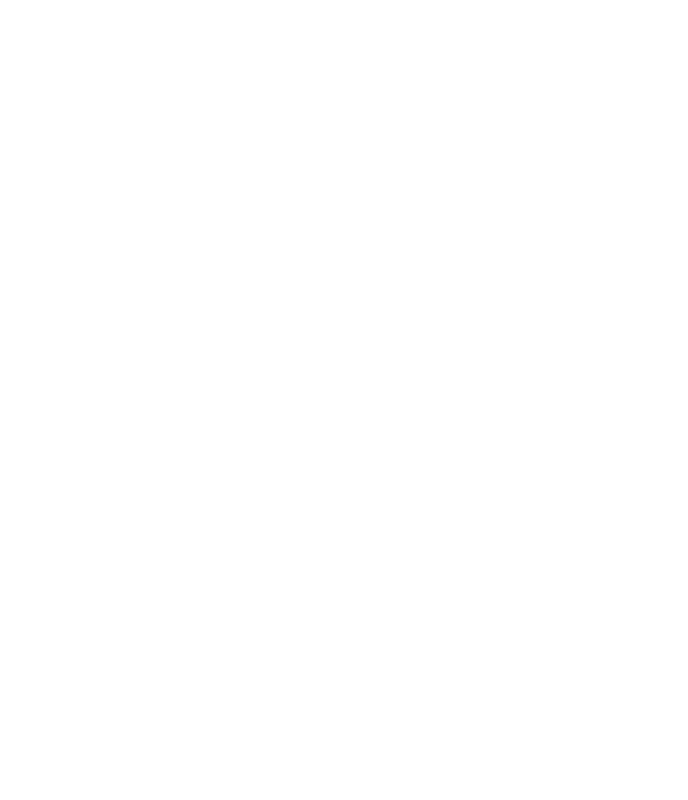
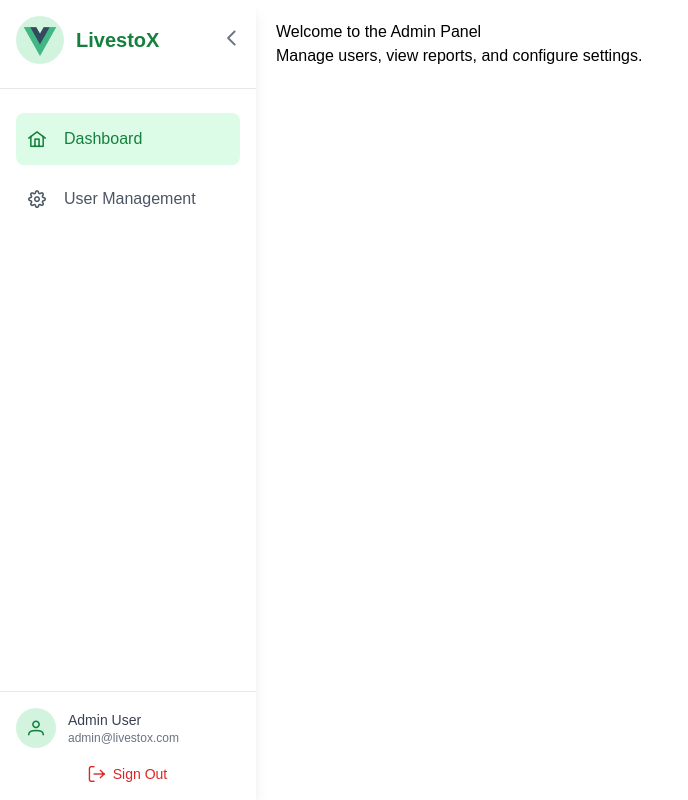
Before and after one commit to LawX22/LivestoX2, a Vue app: page /admin/adminDashboard in a window 1280 px wide. Before the commit this address had no page. Shown: the whole page, without its empty margins (0-688 px from the left). Built offline with nearby package versions, Linux system fonts and the light colour scheme; a web font is replaced by a local one.

Commit message:
Added  Admin SideBar and pages

```diff
--- /dev/null
+++ b/src/components/Admin/SideBar.vue
@@ -0,0 +1,149 @@
+<script lang="ts">
+import { defineComponent, ref, watch } from 'vue';
+import { useRouter, useRoute } from 'vue-router';
+
+export default defineComponent({
+  name: 'AdminSidebar',
+  props: {
+    collapsed: {
+      type: Boolean,
+      default: false
+    }
+  },
+  setup(props, { emit }) {
+    const router = useRouter();
+    const route = useRoute();
+    const isCollapsed = ref(props.collapsed);
+
+    const toggleSidebar = () => {
+      isCollapsed.value = !isCollapsed.value;
+      emit('collapse-change', isCollapsed.value);
+    };
+
+    const navigateTo = (route: string) => {
+      router.push(route);
+    };
+
+    // Menu items with icons and routes
+    const menuItems = ref([
+      {
+        label: 'Dashboard',
+        icon: 'pi pi-home',
+        route: '/admin/adminDashboard',
+        active: false
+      },
+      {
+        label: 'User Management',
+        icon: 'pi pi-cog',
+        route: '/admin/userManagement',
+        active: false
+      }
+    ]);
+
+    // Function to update active state of menu items
+    const updateActiveMenu = () => {
+      menuItems.value.forEach(item => {
+        item.active = item.route === route.path;
+      });
+    };
+
+    // Watch for route changes and update active menu
+    watch(() => route.path, updateActiveMenu, { immediate: true });
+
+    return {
+      isCollapsed,
+      toggleSidebar,
+      navigateTo,
+      menuItems,
+      logoPath: "/src/assets/vue.svg" // Same logo path from your sign-in page
+    };
+  }
+});
+</script>
+
+<template>
+  <div
+    class="admin-sidebar h-screen bg-white shadow-lg flex flex-col transition-all duration-300"
+    :class="isCollapsed ? 'w-20' : 'w-64'"
+  >
+    <!-- Logo and Brand -->
+    <div class="flex items-center p-4" :class="isCollapsed ? 'justify-center' : 'justify-between'">
+      <div class="flex items-center gap-3" v-if="!isCollapsed">
+        <div class="bg-green-500 bg-opacity-20 p-2 rounded-full">
+          <img :src="logoPath" alt="LivestoX" class="w-8 h-8 object-contain" />
+        </div>
+        <span class="font-bold text-xl text-green-700">LivestoX</span>
+      </div>
+      <div class="bg-green-500 bg-opacity-20 p-2 rounded-full" v-else>
+        <img :src="logoPath" alt="LivestoX" class="w-8 h-8 object-contain" />
+      </div>
+
+      <button
+        @click="toggleSidebar"
+        class="text-gray-500 hover:text-green-700 transition-colors"
+        :class="isCollapsed ? 'hidden' : ''"
+      >
+        <i class="pi pi-chevron-left"></i>
+      </button>
+    </div>
+
+    <!-- Toggle button when collapsed -->
+    <button
+      v-if="isCollapsed"
+      @click="toggleSidebar"
+      class="text-gray-500 hover:text-green-700 transition-colors text-center my-2"
+    >
+      <i class="pi pi-chevron-right"></i>
+    </button>
+
+    <!-- Divider -->
+    <div class="border-b border-gray-200 my-2"></div>
+
+    <!-- Navigation Menu -->
+    <div class="flex-1 overflow-y-auto py-4">
+      <ul class="space-y-2 px-4">
+        <li v-for="(item, index) in menuItems" :key="index">
+          <a
+            href="#"
+            class="flex items-center p-3 rounded-lg transition-all duration-200"
+            :class="item.active
+              ? 'bg-green-100 text-green-700'
+              : 'text-gray-600 hover:bg-green-50 hover:text-green-700'"
+            @click.prevent="navigateTo(item.route)"
+          >
+            <i :class="item.icon" class="text-lg" :style="{ minWidth: '24px' }"></i>
+            <span class="ml-3 font-medium truncate" v-if="!isCollapsed">{{ item.label }}</span>
+          </a>
+        </li>
+      </ul>
+    </div>
+
+    <!-- User Profile Section -->
+    <div class="border-t border-gray-200 p-4">
+      <div class="flex items-center" :class="isCollapsed ? 'justify-center' : ''">
+        <div class="flex-shrink-0">
+          <div class="w-10 h-10 rounded-full bg-green-500 bg-opacity-20 flex items-center justify-center text-green-700">
+            <i class="pi pi-user"></i>
+          </div>
+        </div>
+        <div class="ml-3" v-if="!isCollapsed">
+          <p class="text-sm font-medium text-gray-700">Admin User</p>
+          <p class="text-xs text-gray-500">admin@livestox.com</p>
+        </div>
+      </div>
+      <div class="mt-4 flex justify-center" v-if="!isCollapsed">
+        <button
+          class="w-full flex items-center justify-center gap-2 text-red-600 hover:text-red-800 text-sm font-medium transition-colors"
+        >
+          <i class="pi pi-sign-out"></i>
+          <span>Sign Out</span>
+        </button>
+      </div>
+      <div class="mt-4 flex justify-center" v-else>
+        <button class="text-red-600 hover:text-red-800 transition-colors">
+          <i class="pi pi-sign-out"></i>
+        </button>
+      </div>
+    </div>
+  </div>
+</template>
--- /dev/null
+++ b/src/views/admin/AdminDashboard.vue
@@ -0,0 +1,49 @@
+<script lang="ts">
+import { defineComponent, ref } from 'vue';
+import SideBar from '../../components/Admin/SideBar.vue';
+
+export default defineComponent({
+  name: 'SidebarOnly',
+  components: {
+    SideBar
+  },
+  setup() {
+    const sidebarCollapsed = ref(false);
+
+    const handleSidebarCollapse = (collapsed: boolean) => {
+      sidebarCollapsed.value = collapsed;
+    };
+
+    return {
+      sidebarCollapsed,
+      handleSidebarCollapse
+    };
+  }
+});
+</script>
+
+<template>
+  <div class="layout">
+    <!-- Sidebar -->
+    <SideBar :collapsed="sidebarCollapsed" @collapse-change="handleSidebarCollapse" />
+
+    <!-- Main Content -->
+    <div class="content">
+      <h1>Welcome to the Admin Panel</h1>
+      <p>Manage users, view reports, and configure settings.</p>
+    </div>
+  </div>
+</template>
+
+<style scoped>
+.layout {
+  display: flex;
+  min-height: 100vh;
+}
+
+.content {
+  flex-grow: 1;
+  padding: 20px;
+  transition: margin-left 0.3s ease;
+}
+</style>
--- /dev/null
+++ b/src/views/admin/UserManagement.vue
@@ -0,0 +1,49 @@
+<script lang="ts">
+import { defineComponent, ref } from 'vue';
+import SideBar from '../../components/Admin/SideBar.vue';
+
+export default defineComponent({
+  name: 'SidebarOnly',
+  components: {
+    SideBar
+  },
+  setup() {
+    const sidebarCollapsed = ref(false);
+
+    const handleSidebarCollapse = (collapsed: boolean) => {
+      sidebarCollapsed.value = collapsed;
+    };
+
+    return {
+      sidebarCollapsed,
+      handleSidebarCollapse
+    };
+  }
+});
+</script>
+
+<template>
+  <div class="layout">
+    <!-- Sidebar -->
+    <SideBar :collapsed="sidebarCollapsed" @collapse-change="handleSidebarCollapse" />
+
+    <!-- Main Content -->
+    <div class="content">
+      <h1>Welcome to the User Management</h1>
+      <p>Manage users, view reports, and configure settings.</p>
+    </div>
+  </div>
+</template>
+
+<style scoped>
+.layout {
+  display: flex;
+  min-height: 100vh;
+}
+
+.content {
+  flex-grow: 1;
+  padding: 20px;
+  transition: margin-left 0.3s ease;
+}
+</style>
--- a/src/views/auth/LandingPage.vue
+++ b/src/views/auth/LandingPage.vue
@@ -1,6 +1,6 @@
 <script>
 import { defineComponent, ref } from 'vue';
-import NavBar from '../../components/Landing/Navbar.vue';
+import NavBar from '../../components/Landing/NavBar.vue';
 import Footer from '../../components/Landing/Footer.vue';
 
 export default defineComponent({
```
Also changed, not shown: src/router/index.ts (+21 -4 lines).
